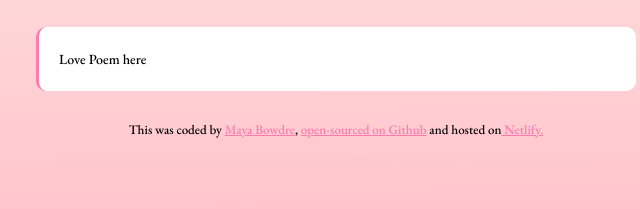
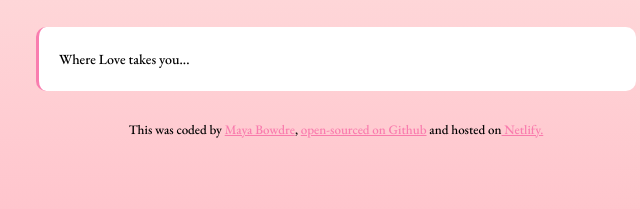
Before and after one commit to mbowdre/love-poem-generator, a plain HTML site: page index.html in a window 1280 px wide. Shown: the part 321-530 px from the top of the page, 304-944 px from the left. Drawn offline with nearby package versions, Linux system fonts and the light colour scheme.

Commit message:
Changed tag line

```diff
--- a/index.html
+++ b/index.html
@@ -34,7 +34,7 @@
           />
           <input type="submit" class="button" />
         </form>
-        <div class="poem" id="poem">Love Poem here</div>
+        <div class="poem" id="poem">Where Love takes you...</div>
       </main>
       <footer>
         This was coded by
```
